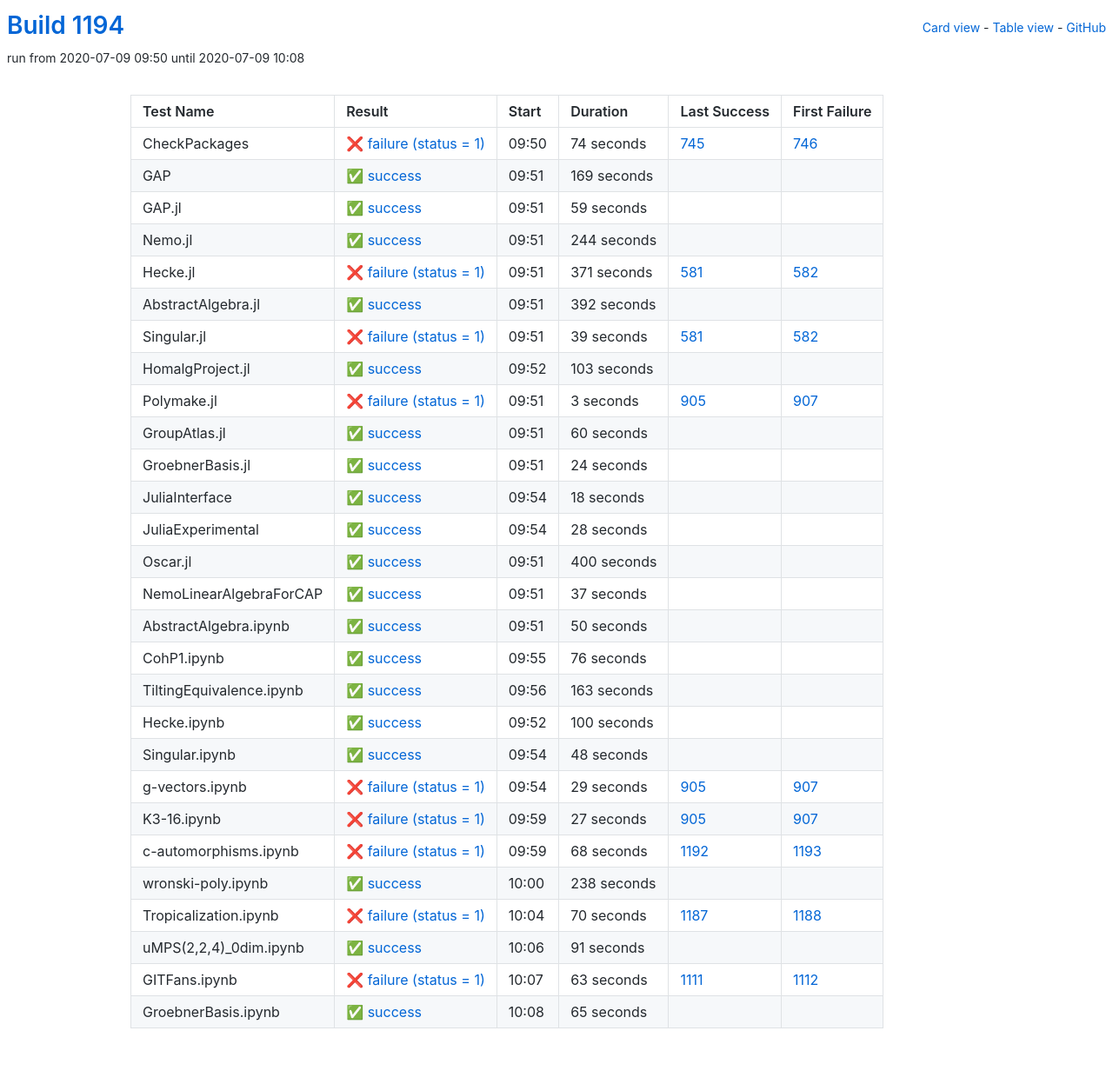
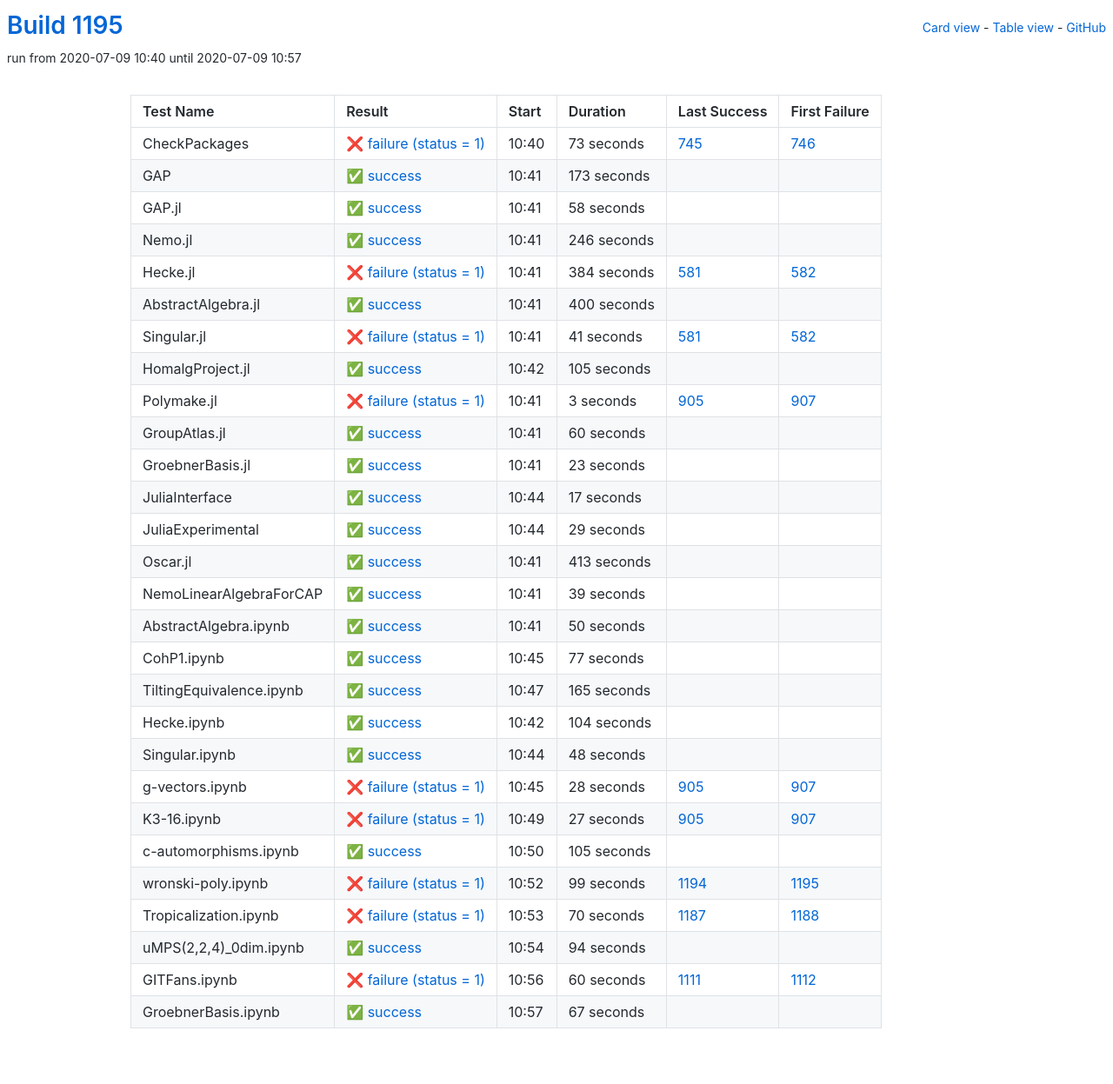
Before and after one commit to oscar-system/oscar-ci-status-1.4, a Jekyll site: the page built from table.html, in a window 1280 px wide. Shown: the whole page at 87% size. Built offline with Jekyll 4.4.1, drawn with Linux system fonts in a browser that asks for light colours.

Commit message:
Build #1195

```diff
--- a/_data/ci.yml
+++ b/_data/ci.yml
@@ -1,6 +1,6 @@
 ---
-build: 1194
-build_url: https://oscarci.mathematik.uni-kl.de/job/oscar-julia-1.4/1194/
+build: 1195
+build_url: https://oscarci.mathematik.uni-kl.de/job/oscar-julia-1.4/1195/
 job: oscar-julia-1.4
 organization: oscar-system
 repo: oscar-ci-status-1.4
@@ -8,104 +8,104 @@ repourl: https://github.com/oscar-system/oscar-ci-status-1.4
 tests:
 - name: CheckPackages
   id: checkpackages
-  log: https://oscarci.mathematik.uni-kl.de/job/oscar-julia-1.4/1194/artifact/logs/build-1194/CheckPackages.log
-  start: 2020-07-09 09:50
+  log: https://oscarci.mathematik.uni-kl.de/job/oscar-julia-1.4/1195/artifact/logs/build-1195/CheckPackages.log
+  start: 2020-07-09 10:40
   success: false
   exitcode: 1
   status: failure
-  duration: 74
+  duration: 73
   last_success: 745
   last_success_url: https://oscarci.mathematik.uni-kl.de/job/oscar-julia-1.4/745/
   first_failure: 746
   first_failure_url: https://oscarci.mathematik.uni-kl.de/job/oscar-julia-1.4/746/
 - name: GAP
   id: gap
-  log: https://oscarci.mathematik.uni-kl.de/job/oscar-julia-1.4/1194/artifact/logs/build-1194/GAP.log
-  start: 2020-07-09 09:51
+  log: https://oscarci.mathematik.uni-kl.de/job/oscar-julia-1.4/1195/artifact/logs/build-1195/GAP.log
+  start: 2020-07-09 10:41
   success: true
   exitcode: 0
   status: success
-  duration: 169
+  duration: 173
   last_success: false
   last_success_url:
   first_failure: false
   first_failure_url:
 - name: GAP.jl
   id: gap-jl
-  log: https://oscarci.mathematik.uni-kl.de/job/oscar-julia-1.4/1194/artifact/logs/build-1194/GAP.jl.log
-  start: 2020-07-09 09:51
+  log: https://oscarci.mathematik.uni-kl.de/job/oscar-julia-1.4/1195/artifact/logs/build-1195/GAP.jl.log
+  start: 2020-07-09 10:41
   success: true
   exitcode: 0
   status: success
-  duration: 59
+  duration: 58
   last_success: false
   last_success_url:
   first_failure: false
   first_failure_url:
 - name: Nemo.jl
   id: nemo-jl
-  log: https://oscarci.mathematik.uni-kl.de/job/oscar-julia-1.4/1194/artifact/logs/build-1194/Nemo.jl.log
-  start: 2020-07-09 09:51
+  log: https://oscarci.mathematik.uni-kl.de/job/oscar-julia-1.4/1195/artifact/logs/build-1195/Nemo.jl.log
+  start: 2020-07-09 10:41
   success: true
   exitcode: 0
   status: success
-  duration: 244
+  duration: 246
   last_success: false
   last_success_url:
   first_failure: false
   first_failure_url:
 - name: Hecke.jl
   id: hecke-jl
-  log: https://oscarci.mathematik.uni-kl.de/job/oscar-julia-1.4/1194/artifact/logs/build-1194/Hecke.jl.log
-  start: 2020-07-09 09:51
+  log: https://oscarci.mathematik.uni-kl.de/job/oscar-julia-1.4/1195/artifact/logs/build-1195/Hecke.jl.log
+  start: 2020-07-09 10:41
   success: false
   exitcode: 1
   status: failure
-  duration: 371
+  duration: 384
   last_success: 581
   last_success_url: https://oscarci.mathematik.uni-kl.de/job/oscar-julia-1.4/581/
   first_failure: 582
   first_failure_url: https://oscarci.mathematik.uni-kl.de/job/oscar-julia-1.4/582/
 - name: AbstractAlgebra.jl
   id: abstractalgebra-jl
-  log: https://oscarci.mathematik.uni-kl.de/job/oscar-julia-1.4/1194/artifact/logs/build-1194/AbstractAlgebra.jl.log
-  start: 2020-07-09 09:51
+  log: https://oscarci.mathematik.uni-kl.de/job/oscar-julia-1.4/1195/artifact/logs/build-1195/AbstractAlgebra.jl.log
+  start: 2020-07-09 10:41
   success: true
   exitcode: 0
   status: success
-  duration: 392
+  duration: 400
   last_success: false
   last_success_url:
   first_failure: false
   first_failure_url:
 - name: Singular.jl
   id: singular-jl
-  log: https://oscarci.mathematik.uni-kl.de/job/oscar-julia-1.4/1194/artifact/logs/build-1194/Singular.jl.log
-  start: 2020-07-09 09:51
+  log: https://oscarci.mathematik.uni-kl.de/job/oscar-julia-1.4/1195/artifact/logs/build-1195/Singular.jl.log
+  start: 2020-07-09 10:41
   success: false
   exitcode: 1
   status: failure
-  duration: 39
+  duration: 41
   last_success: 581
   last_success_url: https://oscarci.mathematik.uni-kl.de/job/oscar-julia-1.4/581/
   first_failure: 582
   first_failure_url: https://oscarci.mathematik.uni-kl.de/job/oscar-julia-1.4/582/
 - name: HomalgProject.jl
   id: homalgproject-jl
-  log: https://oscarci.mathematik.uni-kl.de/job/oscar-julia-1.4/1194/artifact/logs/build-1194/HomalgProject.jl.log
-  start: 2020-07-09 09:52
+  log: https://oscarci.mathematik.uni-kl.de/job/oscar-julia-1.4/1195/artifact/logs/build-1195/HomalgProject.jl.log
+  start: 2020-07-09 10:42
   success: true
   exitcode: 0
   status: success
-  duration: 103
+  duration: 105
   last_success: false
   last_success_url:
   first_failure: false
   first_failure_url:
 - name: Polymake.jl
   id: polymake-jl
-  log: https://oscarci.mathematik.uni-kl.de/job/oscar-julia-1.4/1194/artifact/logs/build-1194/Polymake.jl.log
-  start: 2020-07-09 09:51
+  log: https://oscarci.mathematik.uni-kl.de/job/oscar-julia-1.4/1195/artifact/logs/build-1195/Polymake.jl.log
+  start: 2020-07-09 10:41
   success: false
   exitcode: 1
   status: failure
@@ -116,8 +116,8 @@ tests:
   first_failure_url: https://oscarci.mathematik.uni-kl.de/job/oscar-julia-1.4/907/
 - name: GroupAtlas.jl
   id: groupatlas-jl
-  log: https://oscarci.mathematik.uni-kl.de/job/oscar-julia-1.4/1194/artifact/logs/build-1194/GroupAtlas.jl.log
-  start: 2020-07-09 09:51
+  log: https://oscarci.mathematik.uni-kl.de/job/oscar-julia-1.4/1195/artifact/logs/build-1195/GroupAtlas.jl.log
+  start: 2020-07-09 10:41
   success: true
   exitcode: 0
   status: success
@@ -128,68 +128,68 @@ tests:
   first_failure_url:
 - name: GroebnerBasis.jl
   id: groebnerbasis-jl
-  log: https://oscarci.mathematik.uni-kl.de/job/oscar-julia-1.4/1194/artifact/logs/build-1194/GroebnerBasis.jl.log
-  start: 2020-07-09 09:51
+  log: https://oscarci.mathematik.uni-kl.de/job/oscar-julia-1.4/1195/artifact/logs/build-1195/GroebnerBasis.jl.log
+  start: 2020-07-09 10:41
   success: true
   exitcode: 0
   status: success
-  duration: 24
+  duration: 23
   last_success: false
   last_success_url:
   first_failure: false
   first_failure_url:
 - name: JuliaInterface
   id: juliainterface
-  log: https://oscarci.mathematik.uni-kl.de/job/oscar-julia-1.4/1194/artifact/logs/build-1194/JuliaInterface.log
-  start: 2020-07-09 09:54
+  log: https://oscarci.mathematik.uni-kl.de/job/oscar-julia-1.4/1195/artifact/logs/build-1195/JuliaInterface.log
+  start: 2020-07-09 10:44
   success: true
   exitcode: 0
   status: success
-  duration: 18
+  duration: 17
   last_success: false
   last_success_url:
   first_failure: false
   first_failure_url:
 - name: JuliaExperimental
   id: juliaexperimental
-  log: https://oscarci.mathematik.uni-kl.de/job/oscar-julia-1.4/1194/artifact/logs/build-1194/JuliaExperimental.log
-  start: 2020-07-09 09:54
+  log: https://oscarci.mathematik.uni-kl.de/job/oscar-julia-1.4/1195/artifact/logs/build-1195/JuliaExperimental.log
+  start: 2020-07-09 10:44
   success: true
   exitcode: 0
   status: success
-  duration: 28
+  duration: 29
   last_success: false
   last_success_url:
   first_failure: false
   first_failure_url:
 - name: Oscar.jl
   id: oscar-jl
-  log: https://oscarci.mathematik.uni-kl.de/job/oscar-julia-1.4/1194/artifact/logs/build-1194/Oscar.jl.log
-  start: 2020-07-09 09:51
+  log: https://oscarci.mathematik.uni-kl.de/job/oscar-julia-1.4/1195/artifact/logs/build-1195/Oscar.jl.log
+  start: 2020-07-09 10:41
   success: true
   exitcode: 0
   status: success
-  duration: 400
+  duration: 413
   last_success: false
   last_success_url:
   first_failure: false
   first_failure_url:
 - name: NemoLinearAlgebraForCAP
   id: nemolinearalgebraforcap
-  log: https://oscarci.mathematik.uni-kl.de/job/oscar-julia-1.4/1194/artifact/logs/build-1194/NemoLinearAlgebraForCAP.log
-  start: 2020-07-09 09:51
+  log: https://oscarci.mathematik.uni-kl.de/job/oscar-julia-1.4/1195/artifact/logs/build-1195/NemoLinearAlgebraForCAP.log
+  start: 2020-07-09 10:41
   success: true
   exitcode: 0
   status: success
-  duration: 37
+  duration: 39
   last_success: false
   last_success_url:
   first_failure: false
   first_failure_url:
 - name: AbstractAlgebra.ipynb
   id: abstractalgebra-ipynb
-  log: https://oscarci.mathematik.uni-kl.de/job/oscar-julia-1.4/1194/artifact/logs/build-1194/AbstractAlgebra.ipynb.log
-  start: 2020-07-09 09:51
+  log: https://oscarci.mathematik.uni-kl.de/job/oscar-julia-1.4/1195/artifact/logs/build-1195/AbstractAlgebra.ipynb.log
+  start: 2020-07-09 10:41
   success: true
   exitcode: 0
   status: success
@@ -200,44 +200,44 @@ tests:
   first_failure_url:
 - name: CohP1.ipynb
   id: cohp1-ipynb
-  log: https://oscarci.mathematik.uni-kl.de/job/oscar-julia-1.4/1194/artifact/logs/build-1194/CohP1.ipynb.log
-  start: 2020-07-09 09:55
+  log: https://oscarci.mathematik.uni-kl.de/job/oscar-julia-1.4/1195/artifact/logs/build-1195/CohP1.ipynb.log
+  start: 2020-07-09 10:45
   success: true
   exitcode: 0
   status: success
-  duration: 76
+  duration: 77
   last_success: false
   last_success_url:
   first_failure: false
   first_failure_url:
 - name: TiltingEquivalence.ipynb
   id: tiltingequivalence-ipynb
-  log: https://oscarci.mathematik.uni-kl.de/job/oscar-julia-1.4/1194/artifact/logs/build-1194/TiltingEquivalence.ipynb.log
-  start: 2020-07-09 09:56
+  log: https://oscarci.mathematik.uni-kl.de/job/oscar-julia-1.4/1195/artifact/logs/build-1195/TiltingEquivalence.ipynb.log
+  start: 2020-07-09 10:47
   success: true
   exitcode: 0
   status: success
-  duration: 163
+  duration: 165
   last_success: false
   last_success_url:
   first_failure: false
   first_failure_url:
 - name: Hecke.ipynb
   id: hecke-ipynb
-  log: https://oscarci.mathematik.uni-kl.de/job/oscar-julia-1.4/1194/artifact/logs/build-1194/Hecke.ipynb.log
-  start: 2020-07-09 09:52
+  log: https://oscarci.mathematik.uni-kl.de/job/oscar-julia-1.4/1195/artifact/logs/build-1195/Hecke.ipynb.log
+  start: 2020-07-09 10:42
   success: true
   exitcode: 0
   status: success
-  duration: 100
+  duration: 104
   last_success: false
   last_success_url:
   first_failure: false
   first_failure_url:
 - name: Singular.ipynb
   id: singular-ipynb
-  log: https://oscarci.mathematik.uni-kl.de/job/oscar-julia-1.4/1194/artifact/logs/build-1194/Singular.ipynb.log
-  start: 2020-07-09 09:54
+  log: https://oscarci.mathematik.uni-kl.de/job/oscar-julia-1.4/1195/artifact/logs/build-1195/Singular.ipynb.log
+  start: 2020-07-09 10:44
   success: true
   exitcode: 0
   status: success
@@ -248,20 +248,20 @@ tests:
   first_failure_url:
 - name: g-vectors.ipynb
   id: g-vectors-ipynb
-  log: https://oscarci.mathematik.uni-kl.de/job/oscar-julia-1.4/1194/artifact/logs/build-1194/g-vectors.ipynb.log
-  start: 2020-07-09 09:54
+  log: https://oscarci.mathematik.uni-kl.de/job/oscar-julia-1.4/1195/artifact/logs/build-1195/g-vectors.ipynb.log
+  start: 2020-07-09 10:45
   success: false
   exitcode: 1
   status: failure
-  duration: 29
+  duration: 28
   last_success: 905
   last_success_url: https://oscarci.mathematik.uni-kl.de/job/oscar-julia-1.4/905/
   first_failure: 907
   first_failure_url: https://oscarci.mathematik.uni-kl.de/job/oscar-julia-1.4/907/
 - name: K3-16.ipynb
   id: k3-16-ipynb
-  log: https://oscarci.mathematik.uni-kl.de/job/oscar-julia-1.4/1194/artifact/logs/build-1194/K3-16.ipynb.log
-  start: 2020-07-09 09:59
+  log: https://oscarci.mathematik.uni-kl.de/job/oscar-julia-1.4/1195/artifact/logs/build-1195/K3-16.ipynb.log
+  start: 2020-07-09 10:49
   success: false
   exitcode: 1
   status: failure
@@ -272,32 +272,32 @@ tests:
   first_failure_url: https://oscarci.mathematik.uni-kl.de/job/oscar-julia-1.4/907/
 - name: c-automorphisms.ipynb
   id: c-automorphisms-ipynb
-  log: https://oscarci.mathematik.uni-kl.de/job/oscar-julia-1.4/1194/artifact/logs/build-1194/c-automorphisms.ipynb.log
-  start: 2020-07-09 09:59
-  success: false
-  exitcode: 1
-  status: failure
-  duration: 68
-  last_success: 1192
-  last_success_url: https://oscarci.mathematik.uni-kl.de/job/oscar-julia-1.4/1192/
-  first_failure: 1193
-  first_failure_url: https://oscarci.mathematik.uni-kl.de/job/oscar-julia-1.4/1193/
-- name: wronski-poly.ipynb
-  id: wronski-poly-ipynb
-  log: https://oscarci.mathematik.uni-kl.de/job/oscar-julia-1.4/1194/artifact/logs/build-1194/wronski-poly.ipynb.log
-  start: 2020-07-09 10:00
+  log: https://oscarci.mathematik.uni-kl.de/job/oscar-julia-1.4/1195/artifact/logs/build-1195/c-automorphisms.ipynb.log
+  start: 2020-07-09 10:50
   success: true
   exitcode: 0
   status: success
-  duration: 238
+  duration: 105
   last_success: false
   last_success_url:
   first_failure: false
   first_failure_url:
+- name: wronski-poly.ipynb
+  id: wronski-poly-ipynb
+  log: https://oscarci.mathematik.uni-kl.de/job/oscar-julia-1.4/1195/artifact/logs/build-1195/wronski-poly.ipynb.log
+  start: 2020-07-09 10:52
+  success: false
+  exitcode: 1
+  status: failure
+  duration: 99
+  last_success: 1194
+  last_success_url: https://oscarci.mathematik.uni-kl.de/job/oscar-julia-1.4/1194/
+  first_failure: 1195
+  first_failure_url: https://oscarci.mathematik.uni-kl.de/job/oscar-julia-1.4/1195/
 - name: Tropicalization.ipynb
   id: tropicalization-ipynb
-  log: https://oscarci.mathematik.uni-kl.de/job/oscar-julia-1.4/1194/artifact/logs/build-1194/Tropicalization.ipynb.log
-  start: 2020-07-09 10:04
+  log: https://oscarci.mathematik.uni-kl.de/job/oscar-julia-1.4/1195/artifact/logs/build-1195/Tropicalization.ipynb.log
+  start: 2020-07-09 10:53
   success: false
   exitcode: 1
   status: failure
@@ -308,36 +308,36 @@ tests:
   first_failure_url: https://oscarci.mathematik.uni-kl.de/job/oscar-julia-1.4/1188/
 - name: uMPS(2,2,4)_0dim.ipynb
   id: umps-2-2-4-0dim-ipynb
-  log: https://oscarci.mathematik.uni-kl.de/job/oscar-julia-1.4/1194/artifact/logs/build-1194/uMPS-2-2-4-_0dim.ipynb.log
-  start: 2020-07-09 10:06
+  log: https://oscarci.mathematik.uni-kl.de/job/oscar-julia-1.4/1195/artifact/logs/build-1195/uMPS-2-2-4-_0dim.ipynb.log
+  start: 2020-07-09 10:54
   success: true
   exitcode: 0
   status: success
-  duration: 91
+  duration: 94
   last_success: false
   last_success_url:
   first_failure: false
   first_failure_url:
 - name: GITFans.ipynb
   id: gitfans-ipynb
-  log: https://oscarci.mathematik.uni-kl.de/job/oscar-julia-1.4/1194/artifact/logs/build-1194/GITFans.ipynb.log
-  start: 2020-07-09 10:07
+  log: https://oscarci.mathematik.uni-kl.de/job/oscar-julia-1.4/1195/artifact/logs/build-1195/GITFans.ipynb.log
+  start: 2020-07-09 10:56
   success: false
   exitcode: 1
   status: failure
-  duration: 63
+  duration: 60
   last_success: 1111
   last_success_url: https://oscarci.mathematik.uni-kl.de/job/oscar-julia-1.4/1111/
   first_failure: 1112
   first_failure_url: https://oscarci.mathematik.uni-kl.de/job/oscar-julia-1.4/1112/
 - name: GroebnerBasis.ipynb
   id: groebnerbasis-ipynb
-  log: https://oscarci.mathematik.uni-kl.de/job/oscar-julia-1.4/1194/artifact/logs/build-1194/GroebnerBasis.ipynb.log
-  start: 2020-07-09 10:08
+  log: https://oscarci.mathematik.uni-kl.de/job/oscar-julia-1.4/1195/artifact/logs/build-1195/GroebnerBasis.ipynb.log
+  start: 2020-07-09 10:57
   success: true
   exitcode: 0
   status: success
-  duration: 65
+  duration: 67
   last_success: false
   last_success_url:
   first_failure: false
```
Also changed, not shown: README.md.
